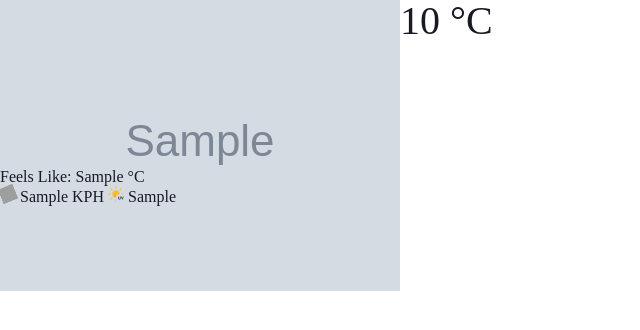
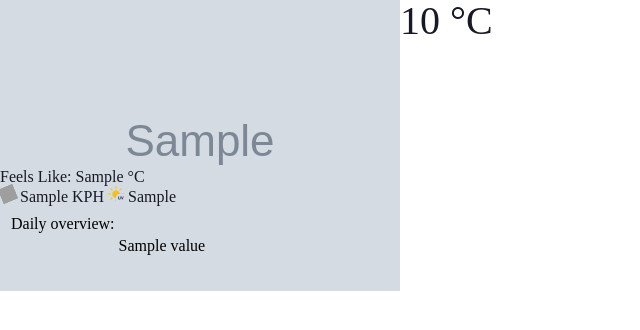
Before and after one commit to Lincoln-Murray/weather, a Flask app: template templates/index_m.html in a window 1280 px wide. Shown: the top 330 px of the page, without its empty margins (0-640 px from the left). Run offline with Flask 3, Linux system fonts and the light colour scheme; the template is opened without the code that fills it: most values are stand-ins (such as "Sample title", 1, 10 or a date in 2020); grey boxes marked "Sample" are stand-in pictures; grey boxes are pictures that could not be loaded.

Commit message:
Update index_m.html
Daily overview

```diff
--- a/templates/index_m.html
+++ b/templates/index_m.html
@@ -37,5 +37,26 @@
     </span>
 </header>
 <body>
+    <table style="top:26.5vh; position: absolute;">
+        <tr>
+            <td>Daily overview:</td>
+        </tr>
+        {%for value in json['forecast']['forecastday'][0]['day']%}
+            {% if value[-1] == 'f' or value[-4:] == 'snow' or value in ['totalsnow_cm', 'maxwind_mph', 'avgvis_miles', 'totalprecip_in', 'daily_will_it_rain']: %}
+            {% else %}
+                {% if value == 'condition': %}
+                    <tr>
+                        <td>{{ value }}</td>
+                        <td><img src="{{ json['forecast']['forecastday'][0]['day'][value]['icon'] }}" alt="{{ json['forecast']['forecastday'][0]['day'][value]['text'] }}" style="height: 1em; width: 1em;"></td>
+                    </tr>
+                {% else %}
+                    <tr>
+                        <td>{{ {"maxtemp_c":"Maximum Temp(C)", "mintemp_c":"Minimum Temp(C)", "avgtemp_c":"Average Temp(C)", "maxwind_kph":"Max Wind(KPH)", "totalprecip_mm":"Precipitation(mm)", "avgvis_km":"Visibility(KM)", "avghumidity":"Humidity(%)", "daily_chance_of_rain":"Chance of rain(%)", "condition":"Weather Condition", "uv":"UV Index"}[value] }}</td>
+                        <td>{{ json['forecast']['forecastday'][0]['day'][value] }}</td>
+                    </tr>
+                {% endif %}
+            {% endif %}
+        {%endfor%}
+    </table>
 </body>
 </html>
```
